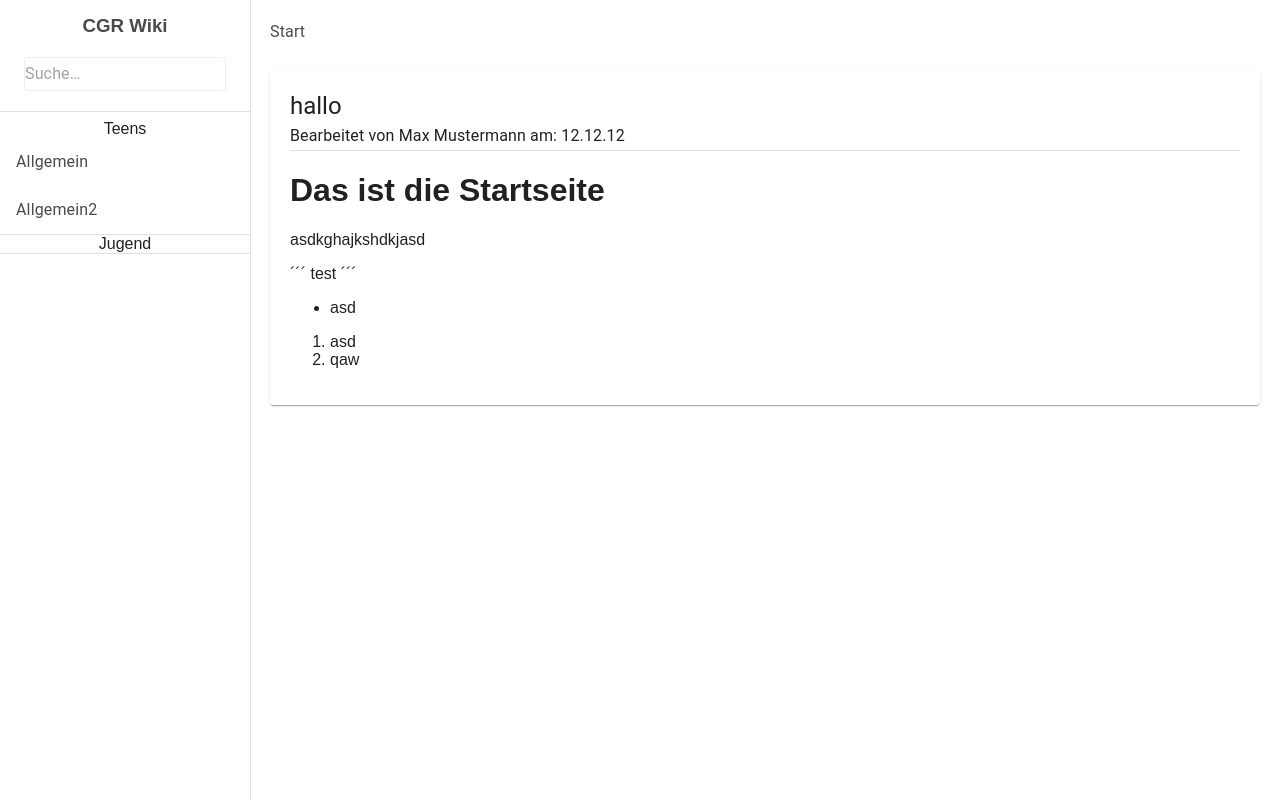
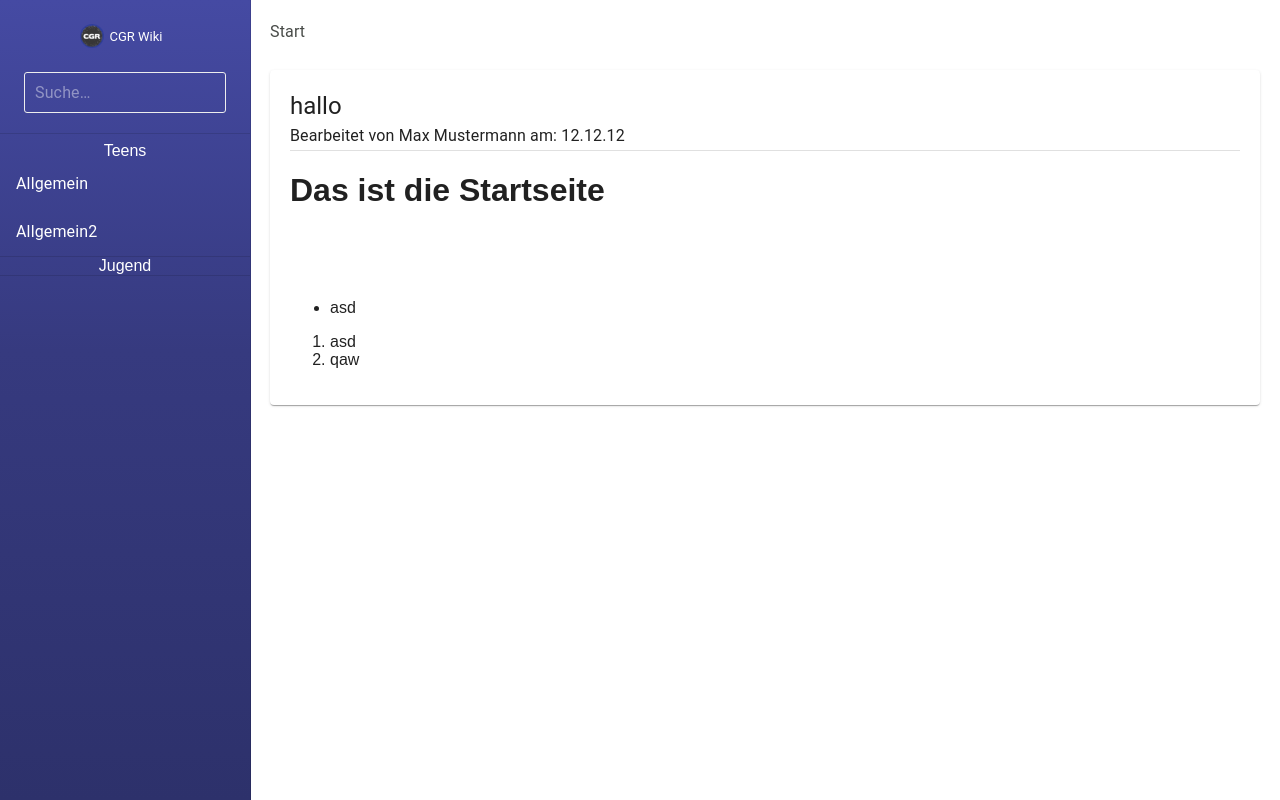
Before and after one commit to church-organizer/cgr-app, a React (Create React App) app: page / in a window 1280 px wide. Built offline with nearby package versions, Linux system fonts and the light colour scheme.

Commit message:
sidebar design

```diff
--- a/src/App.css
+++ b/src/App.css
@@ -17,3 +17,11 @@
     text-decoration: none;
     color: white;
 }
+
+a{
+    color: white;
+}
+
+p{
+    color: white;
+}
--- a/src/components/Search/Search.js
+++ b/src/components/Search/Search.js
@@ -14,7 +14,8 @@
     },
     search: {
         paddingBottom: "20px",
-        paddingTop: "20px"
+        paddingTop: "20px",
+        color: "white"
     },
     input: {
         position: "relative",
@@ -22,7 +23,8 @@
         width: '100%',
         border: "1px solid #eee",
         borderRadius: "3px",
-        cursor: "text"
+        cursor: "text",
+        padding: "10px"
     },
     item: {
         opacity: 1,
@@ -40,23 +42,7 @@
 
 
     const onChange = (event) => {
-        // let list = [];
-        // const value = event.target.value;
-        // setSearch(value);
-        // if (value === "") {
-        //     setResults([]);
-        //     return;
-        // }
-        // let searchList = allresults;
-        // if (results.length > 0) {
-        //     searchList = results;
-        // }
-        // searchList.map((item, index) => {
-        //     if (item.match(value)) {
-        //         list.push(item);
-        //     }
-        // });
-        // setResults(list);
+        setSearch(event.target.value);
     };
 
     return (<Container>
--- a/src/components/SideBar/SideBar.js
+++ b/src/components/SideBar/SideBar.js
@@ -1,7 +1,7 @@
 import React, {useState} from 'react';
 import {
     Divider,
-    Drawer,
+    Drawer, Chip, Avatar,
     List, ListItemText,
     makeStyles, Typography,
 } from "@material-ui/core";
@@ -12,6 +12,7 @@
 import SearchBar from "../Search/Search";
 import FileLoader from "../../services/FileLoader";
 import ListItem from "@material-ui/core/ListItem";
+import logo from "../../files/logo.png"
 
 
 const initWidth = 250;
@@ -19,7 +20,8 @@
 const useStyles = makeStyles(theme => ({
     toolbar: theme.mixins.toolbar,
     header: {
-        marginTop: "15px"
+        marginTop: "15px",
+        color: "white"
     },
     drawerOpen: {
         width: initWidth,
@@ -27,6 +29,7 @@
             easing: theme.transitions.easing.sharp,
             duration: theme.transitions.duration.enteringScreen,
         }),
+        background: "linear-gradient(to bottom, #454AA3 0%, #363A7F 44%, #2D316B 100%)"
     },
     drawerClose: {
         transition: theme.transitions.create('width', {
@@ -36,6 +39,20 @@
         overflowX: 'hidden',
         width: theme.spacing(7)
     },
+    whiteColor: {
+        color: "white"
+    },
+    listHeader: {
+        padding: "5px",
+        cursor: "pointer"
+    },
+    avatar: {
+        marginTop: "20px",
+        cursor: "pointer",
+        marginLeft: "30px",
+        marginRight: "30px",
+        border: "none"
+    }
 }));
 /**
  * The Item component for the SideBar
@@ -46,9 +63,14 @@
  * @constructor
  */
 export const SideBarItem = (props) => {
+    const classes = useStyles();
     return (
         <ListItem key={props.to} button>
-            <ListItemText><Link to={props.to}>{props.label} </Link></ListItemText>
+            <ListItemText>
+                <Typography>
+                    <Link className={classes.whiteColor} to={props.to}>{props.label} </Link>
+                </Typography>
+            </ListItemText>
         </ListItem>
     );
 };
@@ -77,16 +99,19 @@
                 [classes.drawerClose]: !matches,
             })
         }}>
-            <Link className={classes.header} to={"/"}>
-                <Typography component={"h3"} variant={"inherit"}> CGR Wiki</Typography>
-            </Link>
+
+            <Chip avatar={<Avatar alt="Homepage" src={logo} />} className={classes.avatar}
+                variant="outlined" color={"primary"}
+                label="CGR Wiki" classes={{colorPrimary: classes.whiteColor}}
+            ><Link className={classes.header} to={"/"}/></Chip>
+
             <SearchBar/>
             <Divider/>
-            <List>
+            <List className={classes.whiteColor}>
                 {structure.map((item, index) => {
                     return (
-                        <div>
-                            <Typography onClick={() => setOpen(index)} key={index} variant={"inherit"}>{item}</Typography>
+                        <div key={index}>
+                            <Typography className={classes.listHeader} onClick={() => setOpen(index)} variant={"inherit"}>{item}</Typography>
                             {open === index ? new FileLoader().getStructure(item).map((link, subindex) => {
                                 return <SideBarItem key={subindex} to={"/" + item + "/" + link} label={link}/>
                             }): ""}
```
Also changed, not shown: src/files/logo.png (added).
